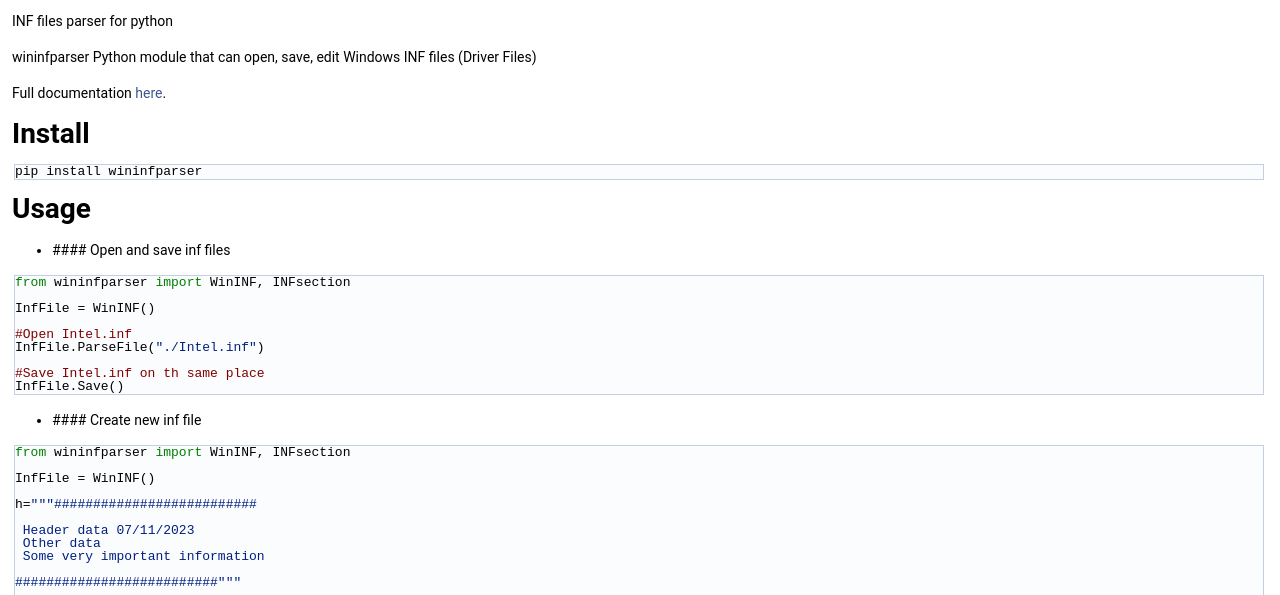
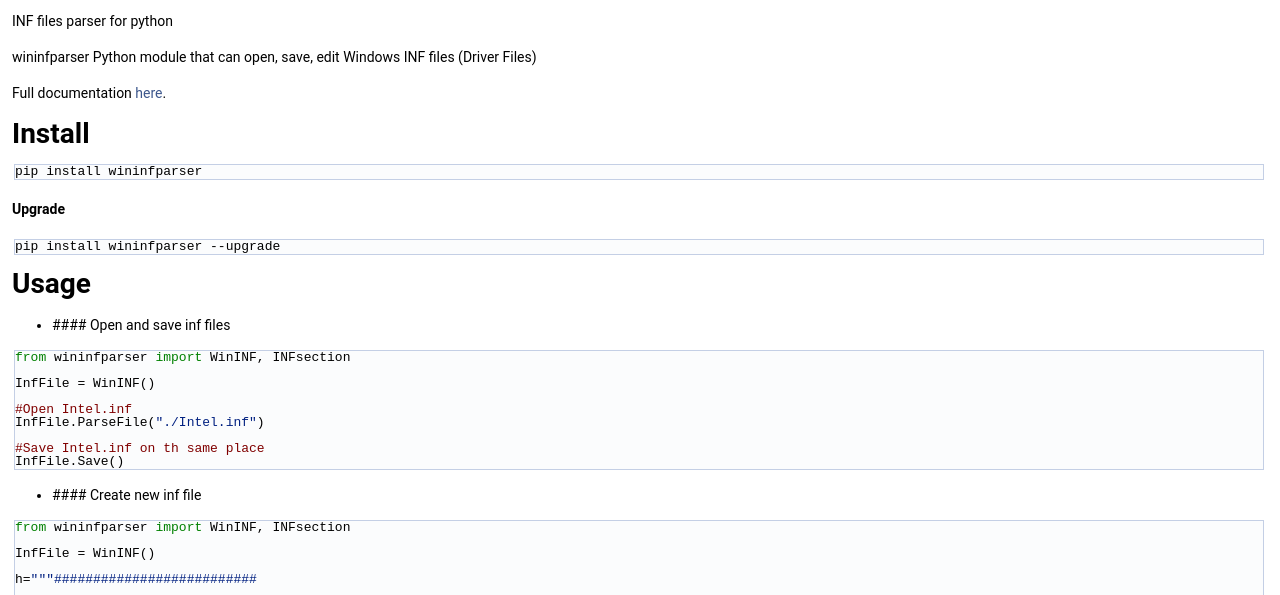
Before and after one commit to arutar/wininfparser, a plain HTML site: page md__r_e_a_d_m_e.html in a window 1280 px wide. Shown: the part 156-751 px from the top of the page. Drawn offline with Linux system fonts and the light colour scheme.

Commit message:
deploy: 8721cce99f4e1084b5f2be7a7fb4ccff77ed21ec

```diff
--- a/md__r_e_a_d_m_e.html
+++ b/md__r_e_a_d_m_e.html
@@ -71,6 +71,8 @@ $(function() {
 <p >Full documentation <a href="https://arutar.github.io/wininfparser/">here</a>.</p>
 <h1>Install</h1>
 <div class="fragment"><div class="line">pip install wininfparser</div>
+</div><!-- fragment --> <h4>Upgrade</h4>
+<div class="fragment"><div class="line">pip install wininfparser --upgrade</div>
 </div><!-- fragment --><h1>Usage</h1>
 <ul>
 <li>#### Open and save inf files</li>
```
